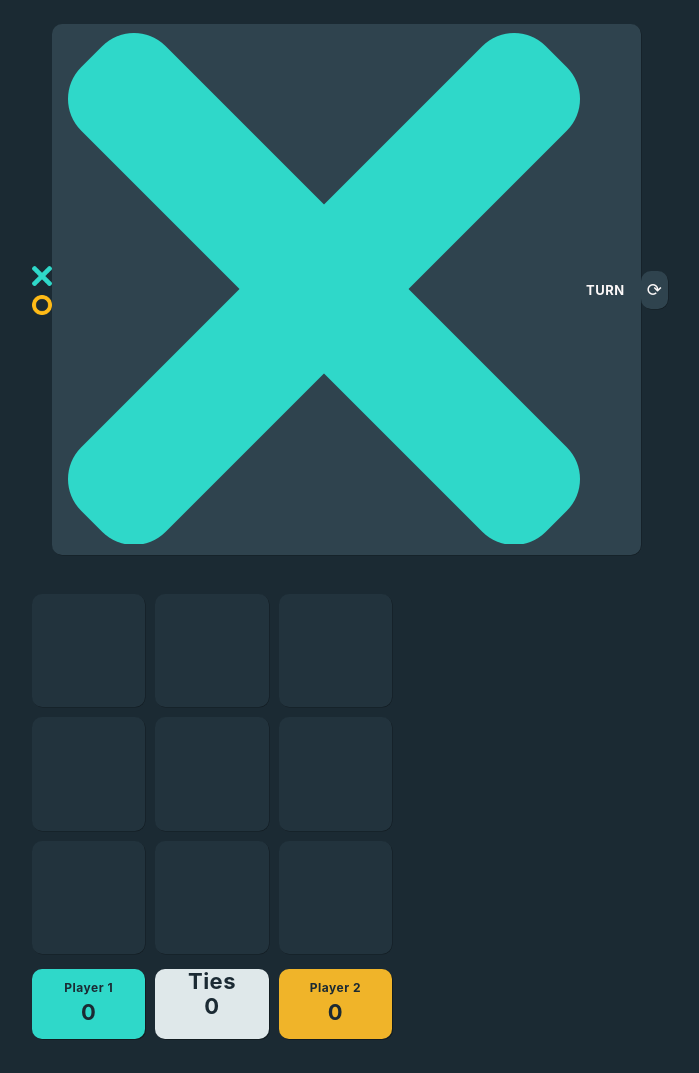
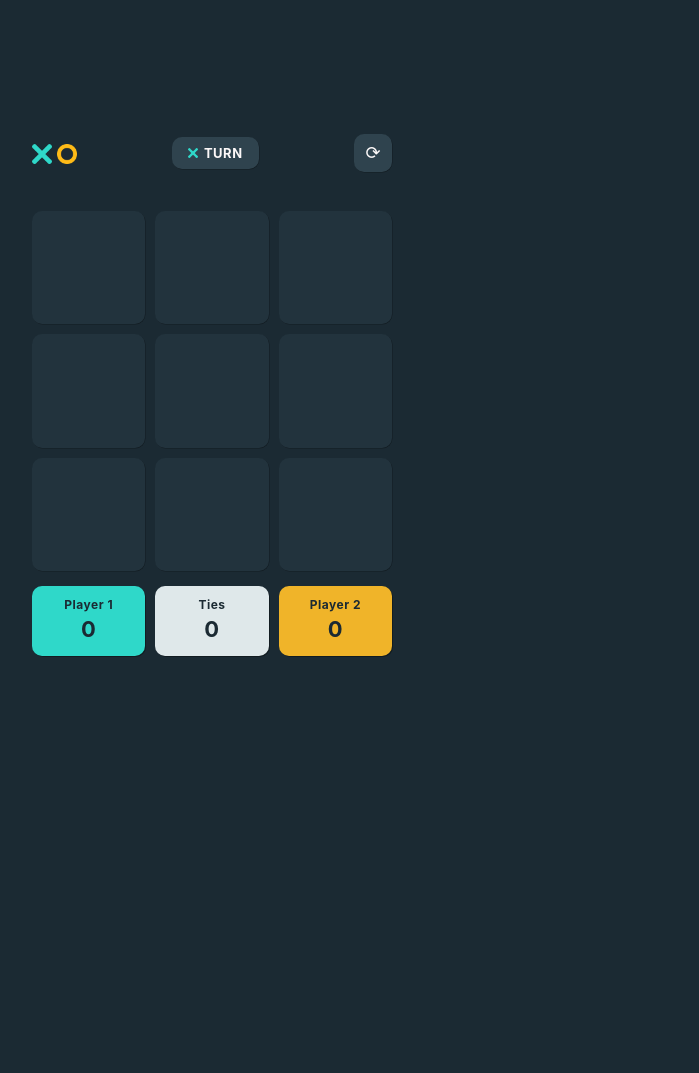
Before and after one commit to animeshjha06/Tic-Tac-Toe, a Flask app: page / in a window 1280 px wide. Shown: the whole page, without its empty margins (428-1127 px from the left). After the commit the page ends 657 px from the top, so only its background shows below. Run offline with Flask 3, Linux system fonts and the light colour scheme.

Commit message:
add index.html

```diff
--- a/templates/index.html
+++ b/templates/index.html
@@ -16,8 +16,8 @@
                 <img class="logo" src="/static/images/circle.png" alt="">
             </div>
             <div class="turn_indicator">
-                <span class="">
-                    <img class="turn_sign" src="/static/images/cross.png" alt="">
+                <span class="turn_sign">
+                    <img class="turn_sign_logo" src="/static/images/cross.png" alt="">
                 </span>
                 <span class="turn">TURN</span>
             </div>
@@ -50,7 +50,7 @@
                 <div class = "x_score">0</div>
             </div>
             <div class="scorecard_tie">
-                <div>Ties</div>
+                <div class = "tie_name">Ties</div>
                 <div class = "tie_score">0</div>
             </div>
             <div class="scorecard_o">
```
